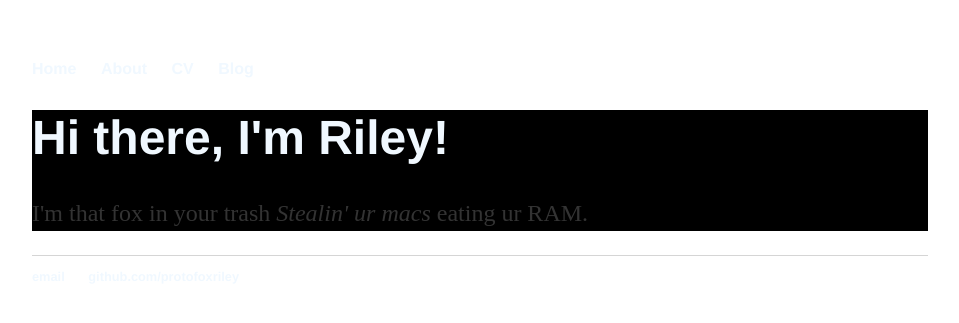
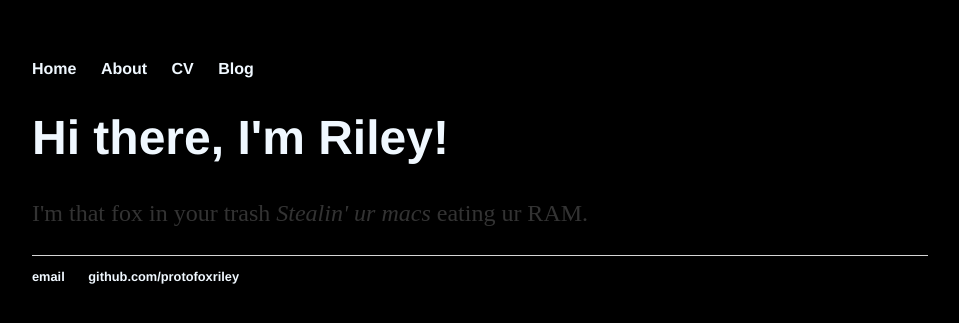
Before and after one commit to protofoxriley/protofoxriley.github.io, a Jekyll site: the page built from index.html, in a window 1280 px wide. Shown: the top 323 px of the page, without its empty margins (160-1119 px from the left). Built offline with Jekyll 4.4.1, drawn with Linux system fonts in a browser that asks for light colours.

Commit message:
Update main.css

```diff
--- a/css/main.css
+++ b/css/main.css
@@ -1,15 +1,14 @@
-
 body {
     margin: 60px auto;
     width: 70%;
-    div { background-color: rgb(000,000,000); }
+    background: #000000
 }
 nav ul, footer ul {
     font-family:'Helvetica', 'Arial', 'Sans-Serif';
     padding: 0px;
     list-style: none;
     font-weight: bold;
-    color: #F0F8FF;
+    background: #000000;
 }
 nav ul li, footer ul li {
     display: inline;
```
